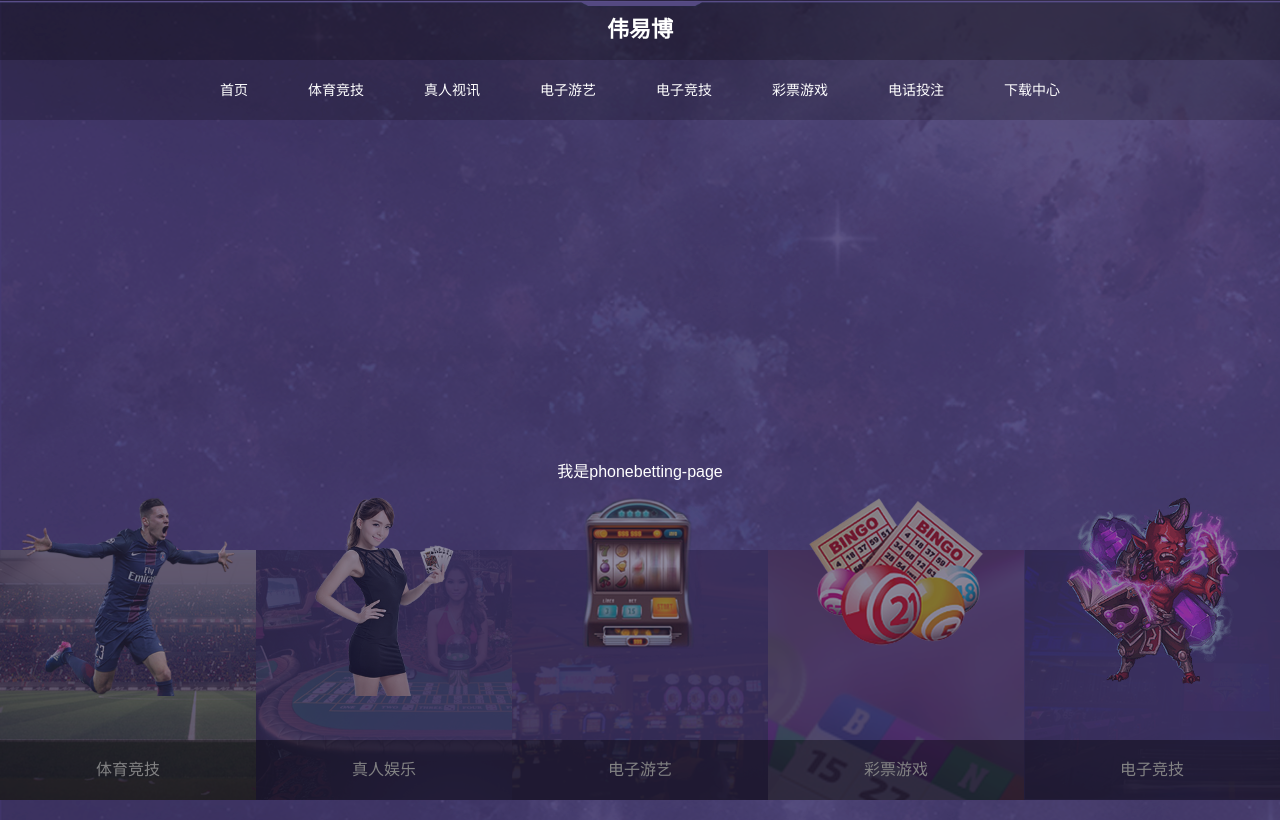
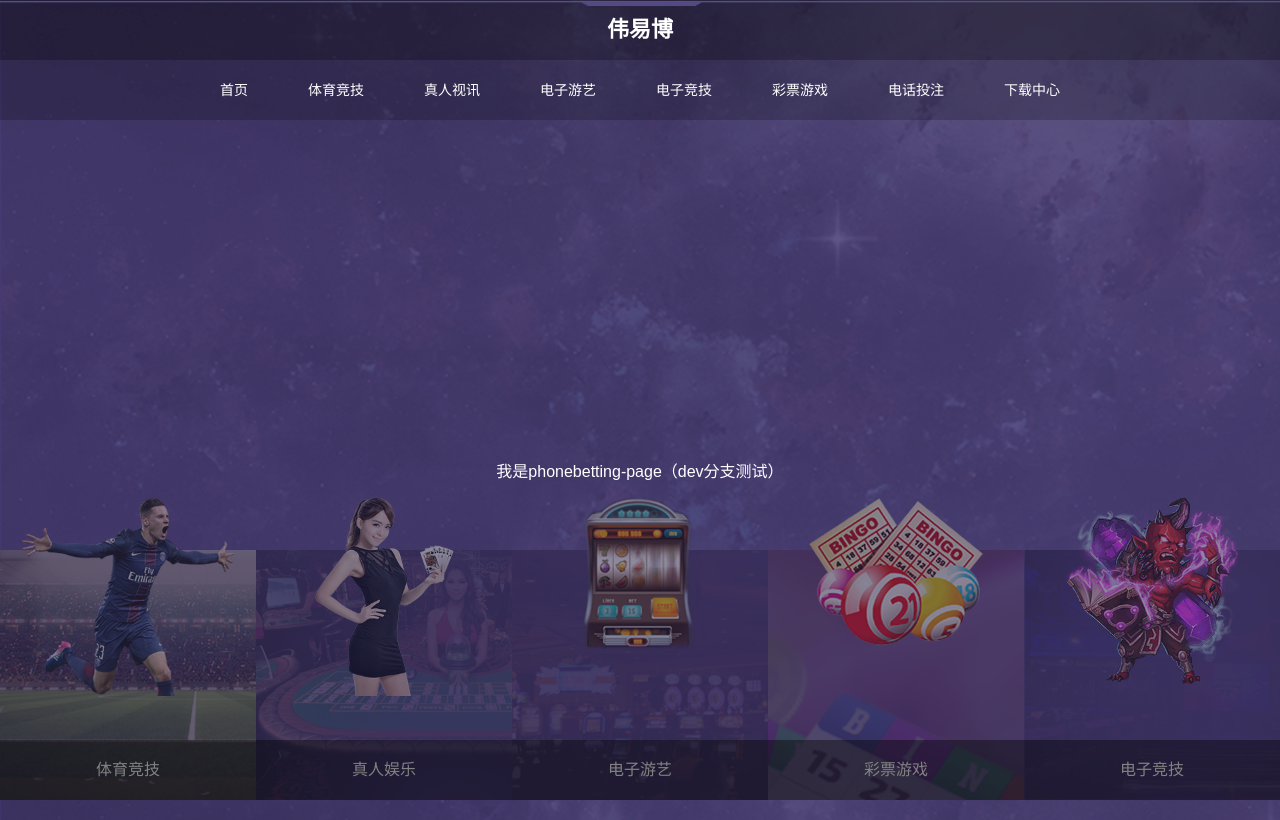
Before and after one commit to mirekzhou/tpgame, a Vue app: page /phonebetting in a window 1280 px wide. Built offline with nearby package versions, Linux system fonts and the light colour scheme.

Commit message:
dev branch test3

```diff
--- a/src/components/phonebetting/phonebetting.vue
+++ b/src/components/phonebetting/phonebetting.vue
@@ -1,6 +1,6 @@
 <template>
 	<div class="page phonebetting-page">
-		我是phonebetting-page
+		我是phonebetting-page（dev分支测试）
 	</div>
 </template>
 
```
